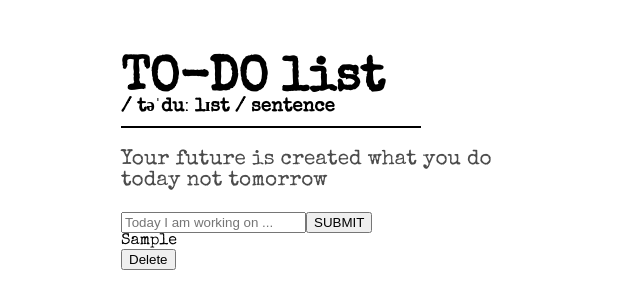
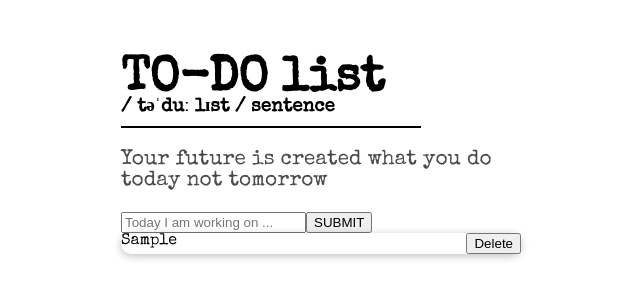
Before and after one commit to VaniaTominc/Simply-do-it, a React (Create React App) app: page / in a window 1280 px wide. Both pictures are taken after typing "Sample" into the empty fields and a click on the button "SUBMIT". Shown: the top 308 px of the page, without its empty margins (269-909 px from the left). Built offline with nearby package versions, Linux system fonts and the light colour scheme.

Commit message:
Some basic display task card styling

```diff
--- a/src/components/Tasks/AddTask.js
+++ b/src/components/Tasks/AddTask.js
@@ -29,7 +29,7 @@ const AddTask = (props) => {
 
       <div>
         <form onSubmit={addTaskHandler}>
-          <label></label>
+          <label htmlFor='task' className='task-label'>Task</label>
           <input
             id='id'
             type='text'
--- a/src/components/Tasks/TasksList.js
+++ b/src/components/Tasks/TasksList.js
@@ -16,9 +16,12 @@ const TasksList = (props) => {
             // console.log('id >>>>', id)
 
             return (
-              <div key={item.id}>
-                <div>
-                  <div>
+              <div
+                key={item.id}
+                className='task-card'
+              >
+                <div className='card-content'>
+                  <div className='content task-content'>
                     {item.task}
                   </div>
                   <button onClick={() => props.delete(id)}>Delete</button>
--- a/src/styles/main.css
+++ b/src/styles/main.css
@@ -39,4 +39,33 @@ h1 {
 h3 {
   line-height: 0;
   margin-top: -0.3rem;
+}
+
+.task-card {
+  background: white;
+  box-shadow: 0 2px 8px rgba(0, 0, 0, 0.26);
+  border-radius: 10px;
+  width: 400px;
+  display: flex;
+  flex-direction: column;
+  margin-bottom: 10px;
+}
+
+.task-label {
+  display: none;
+}
+
+.card-content {
+  display: flex;
+  justify-content: space-between;
+}
+
+.delete-btn {
+  padding: 1rem;
+  border: none;
+}
+
+.task-content {
+  word-wrap: break-word;
+  width: 80%;
 }/*# sourceMappingURL=main.css.map */
--- a/src/styles/main.scss
+++ b/src/styles/main.scss
@@ -46,3 +46,35 @@ h3 {
   line-height: 0;
   margin-top: -.3rem;
 }
+
+
+// Card
+
+.task-card {
+  background: white;
+  box-shadow: 0 2px 8px rgba(0, 0, 0, 0.26);
+  border-radius: 10px;
+  width: 400px;
+  display: flex;
+  flex-direction: column;
+  margin-bottom: 10px;
+}
+
+.task-label {
+  display: none;
+}
+
+.card-content {
+  display: flex;
+  justify-content: space-between;
+}
+
+.delete-btn {
+  padding: 1rem;
+  border: none;
+}
+
+.task-content {
+  word-wrap: break-word;
+  width: 80%;
+}
```
Also changed, not shown: 1 other file (tests, documents, lock files or other folders).
